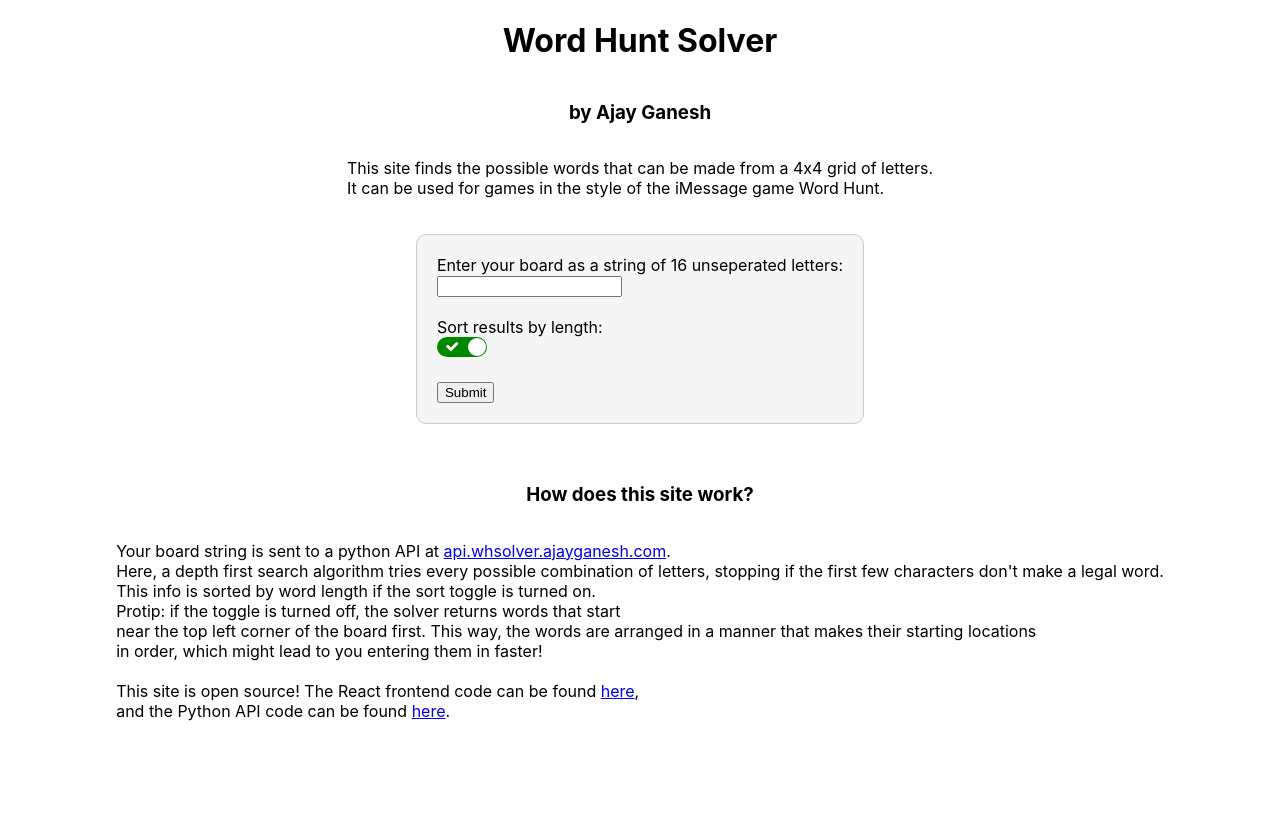
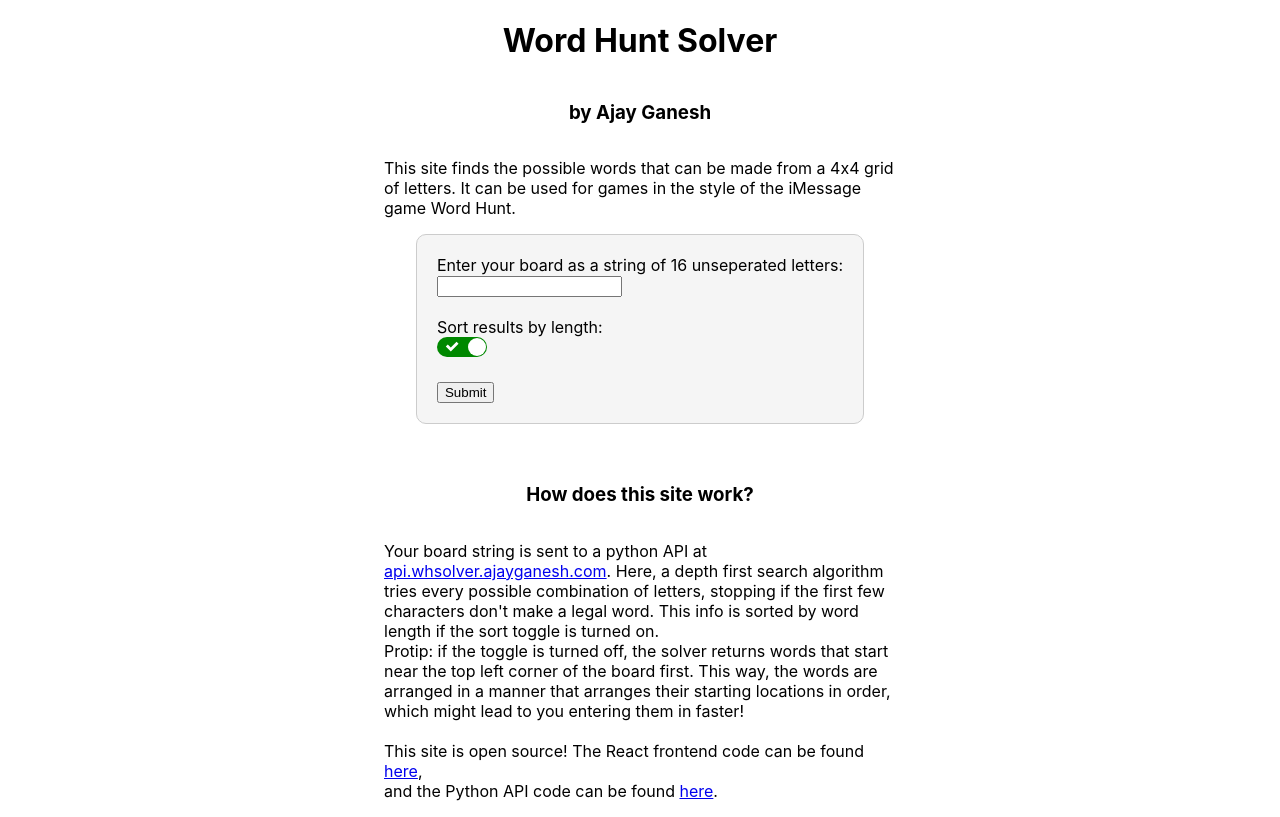
Before and after one commit to AjayGanesh02/WHSolverApp, a React (Create React App) app: page / in a window 1280 px wide. Built offline with nearby package versions, Linux system fonts and the light colour scheme.

Commit message:
edited text styling

```diff
--- a/src/App.js
+++ b/src/App.js
@@ -41,14 +41,18 @@ function App() {
 
   return (
     <div className="App">
+
       <header>
+        <div className='textbox'>
           <h1>Word Hunt Solver</h1>
           <h3>by Ajay Ganesh</h3>
-        <p>This site finds the possible words that can be made from a 4x4 grid of letters.<br />
-          It can be used for games in the style of the iMessage game Word Hunt.<br />
+          <p>This site finds the possible words that can be made from a 4x4 grid of letters.
+            It can be used for games in the style of the iMessage game Word Hunt.
             <br />
           </p>
+        </div>
       </header>
+
       <main>
         <div className='form'>
           <form onSubmit={handleSubmit}>
@@ -68,17 +72,21 @@ function App() {
         </div>
 
         <Results results={results} submitted={submitted} />
-        <ClipLoader color='green' loading={loading}/>
+        <ClipLoader color='green' loading={loading} />
+
+        <div className='textbox'>
           <h3>How does this site work?</h3>
-        <p>Your board string is sent to a python API at <a href="https://api.whsolver.ajayganesh.com">api.whsolver.ajayganesh.com</a>.<br/>
-        Here, a depth first search algorithm tries every possible combination of letters, stopping if the first few characters don't make a legal word.<br />
-        This info is sorted by word length if the sort toggle is turned on. <br/>
-        Protip: if the toggle is turned off, the solver returns words that start <br/>
-        near the top left corner of the board first. This way, the words are arranged in a manner that makes their starting locations<br/>
+          <p>Your board string is sent to a python API at <a href="https://api.whsolver.ajayganesh.com">api.whsolver.ajayganesh.com</a>.
+            Here, a depth first search algorithm tries every possible combination of letters, stopping if the first few characters don't make a legal word.
+            This info is sorted by word length if the sort toggle is turned on. <br />
+            Protip: if the toggle is turned off, the solver returns words that start
+            near the top left corner of the board first. This way, the words are arranged in a manner that arranges their starting locations
             in order, which might lead to you entering them in faster!
-        <br/><br/>
+            <br /><br />
             This site is open source! The React frontend code can be found <a href="https://github.com/AjayGanesh02/whsolverfrontend">here</a>, <br />
             and the Python API code can be found <a href="https://github.com/AjayGanesh02/whsolverbackend">here</a>.</p>
+        </div>
+
       </main>
     </div>
   );
--- a/src/app.scss
+++ b/src/app.scss
@@ -1,4 +1,11 @@
 .App {
+
+    .textbox {
+        width: 40%;
+        display: flex;
+        flex-direction: column;
+        align-items: center;
+    }
 
 
     header{
```
Lines whose indentation alone changed are shown as unchanged.
